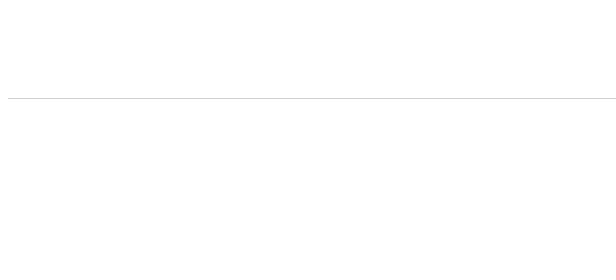
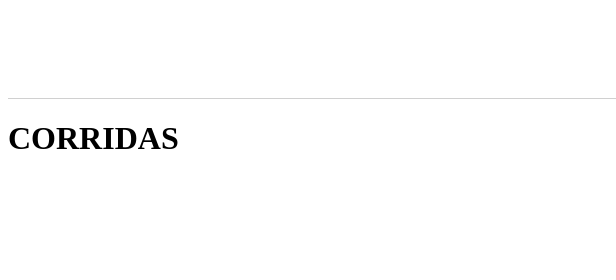
Before and after one commit to M1GU1lL1M/Carros, a plain HTML site: page corridas.html in a window 1280 px wide. Shown: the top 280 px of the page, 0-616 px from the left. Drawn offline with Linux system fonts and the light colour scheme.

Commit message:
Inserir titulo para corridas

```diff
--- a/corridas.html
+++ b/corridas.html
@@ -38,5 +38,6 @@
             </a>
         </footer>
     </main>
+    <h1>CORRIDAS</h1>
 </body>
 </html>
```
